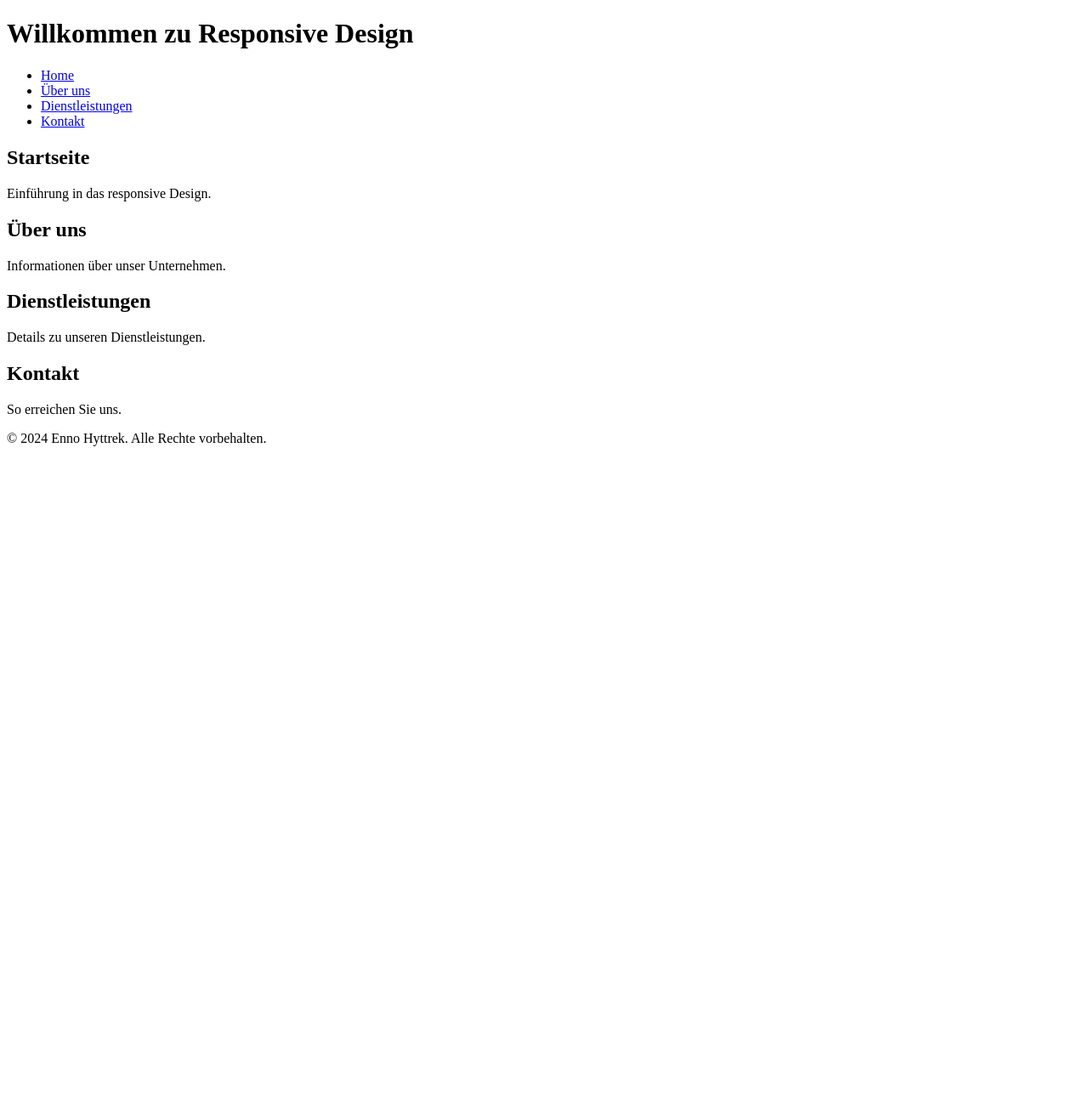
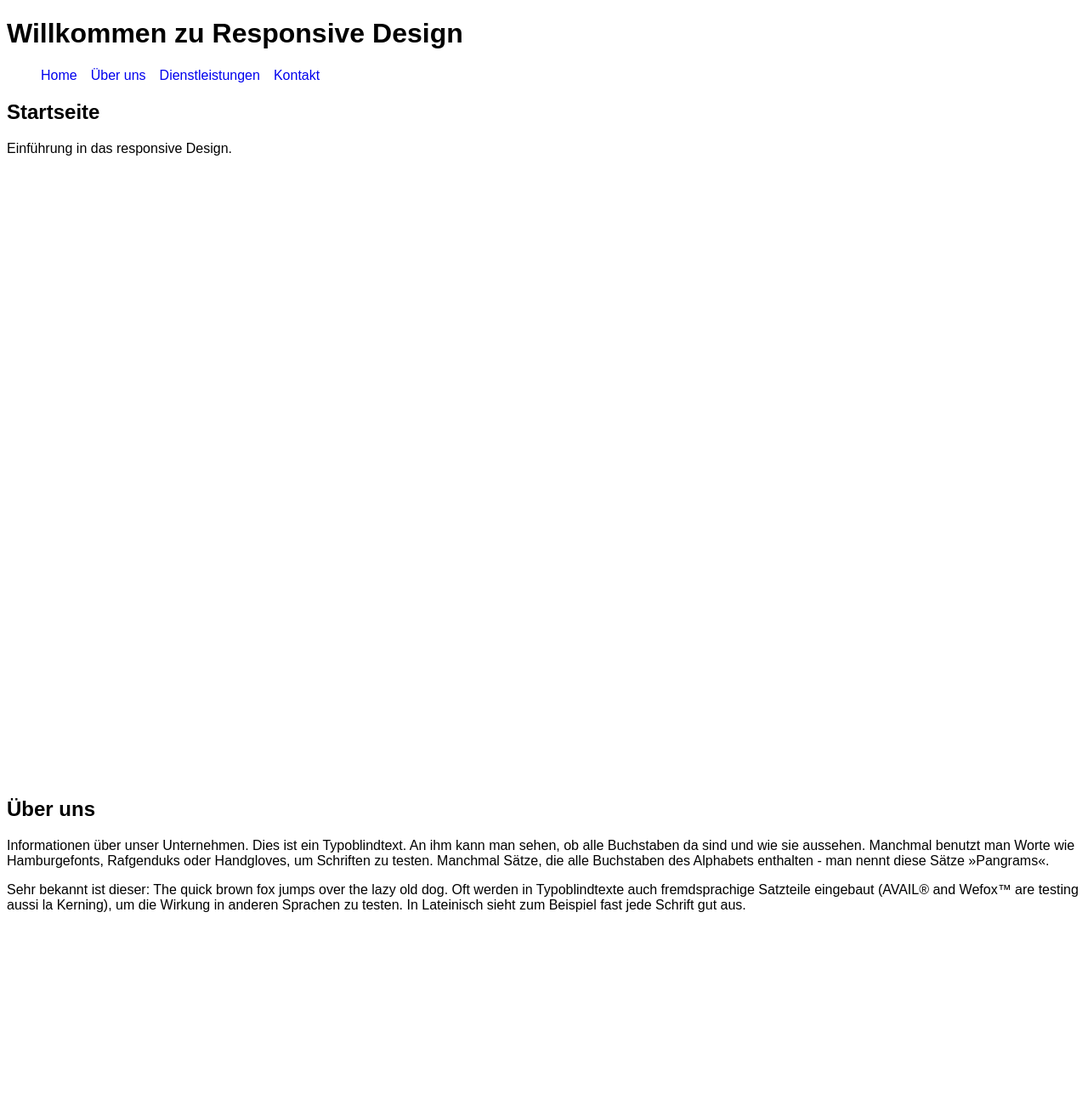
Before and after one commit to ehy-classroom/responsive-design-introduction, a plain HTML site: page responsive-design-erste-schritte/index.html in a window 1280 px wide. Shown: the top 1300 px of the page at 85% size. Before the commit the page ends 800 px from the top, so only its background shows below. Drawn offline with Linux system fonts and the light colour scheme.

Commit message:
Schritt 1

```diff
--- a/responsive-design-erste-schritte/index.html
+++ b/responsive-design-erste-schritte/index.html
@@ -1,10 +1,13 @@
 <!DOCTYPE html>
 <html lang="de">
+
 <head>
     <meta charset="UTF-8">
-    <!-- <meta name="viewport" content="width=device-width, initial-scale=1.0"> -->
+    <meta name="viewport" content="width=device-width, initial-scale=1.0">
     <title>Responsive Design Einführung</title>
+    <link rel="stylesheet" href="style.css">
 </head>
+
 <body>
 
     <header>
@@ -28,7 +31,16 @@
 
         <section id="about">
             <h2>Über uns</h2>
-            <p>Informationen über unser Unternehmen.</p>
+            <p>Informationen über unser Unternehmen.
+                Dies ist ein Typoblindtext. An ihm kann man sehen, ob alle Buchstaben da sind und wie sie aussehen.
+                Manchmal benutzt man Worte wie Hamburgefonts, Rafgenduks oder Handgloves, um Schriften zu testen.
+                Manchmal Sätze, die alle Buchstaben des Alphabets enthalten - man nennt diese Sätze »Pangrams«.
+            </p>
+            <p>
+                Sehr bekannt ist dieser: The quick brown fox jumps over the lazy old dog. Oft werden in Typoblindtexte
+                auch fremdsprachige Satzteile eingebaut (AVAIL® and Wefox™ are testing aussi la Kerning), um die Wirkung
+                in anderen Sprachen zu testen. In Lateinisch sieht zum Beispiel fast jede Schrift gut aus.
+            </p>
         </section>
 
         <section id="services">
@@ -47,4 +59,5 @@
     </footer>
 
 </body>
+
 </html>
--- /dev/null
+++ b/responsive-design-erste-schritte/style.css
@@ -0,0 +1,48 @@
+/*
+Stylesheet für Responsive Design - Erste Schritte
+*/
+
+
+/* Mobile-first styles */
+body {
+    font-family: Arial, sans-serif;
+}
+
+nav a {
+    text-decoration: none;
+    font-size: 2em
+}
+
+nav ul {
+    list-style-type: none;
+}
+
+
+section {
+    min-height: 100vh;
+}
+
+/* Breakpoint at 580px */
+@media (min-width: 580px) {
+
+}
+
+/* Breakpoint at 900px */
+@media (min-width: 900px) {
+
+nav > ul {
+    display: flex;
+    flex-wrap_ wrap;
+    gap: 1em;
+}
+
+    nav a {
+        font-size: 1em
+    }
+
+}
+
+/* Breakpoint at 1200px */
+@media (min-width: 1200px) {
+
+}
```
